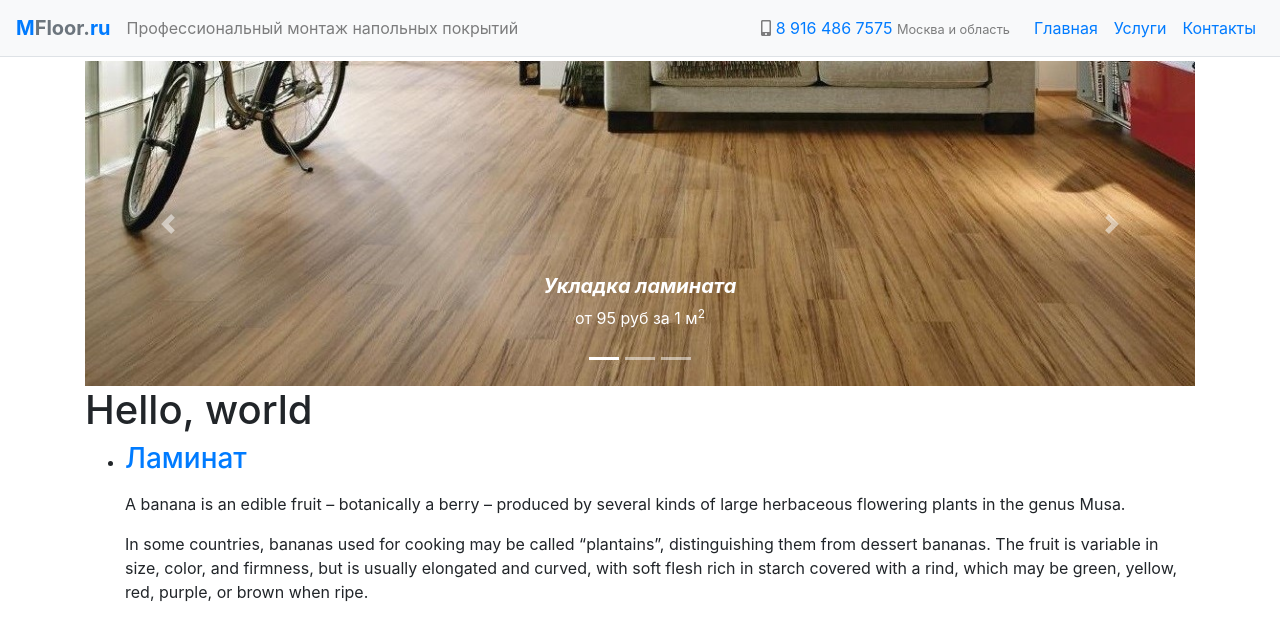
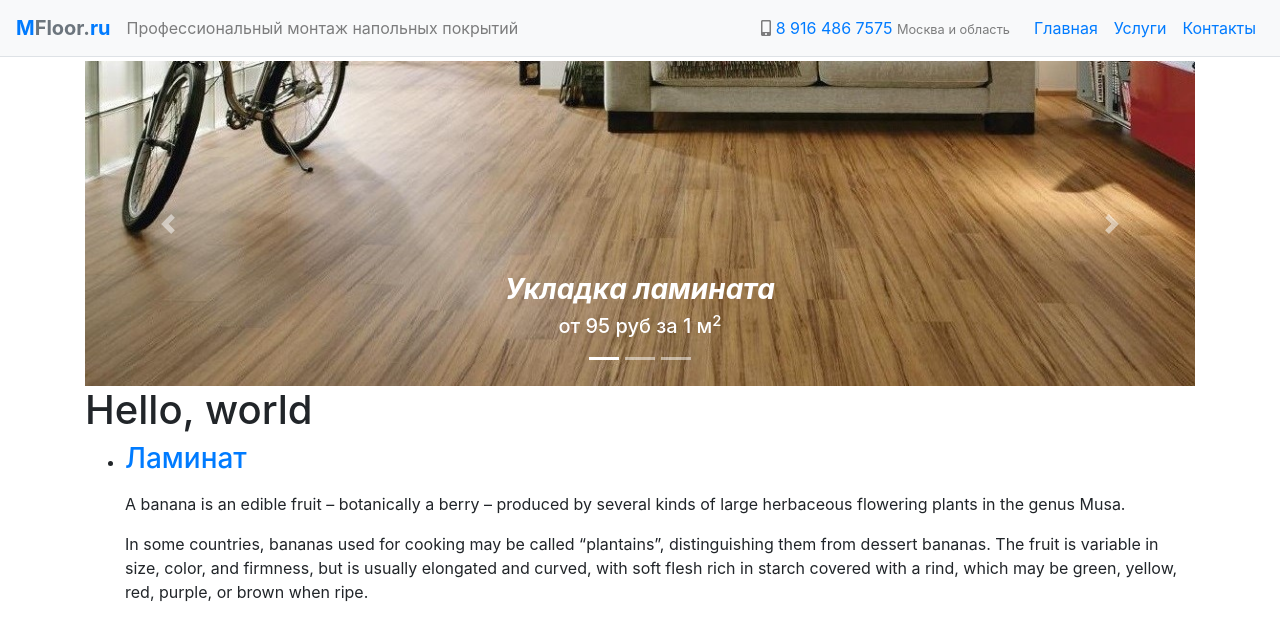
Before and after one commit to nskforward/MFloor, a Jekyll site: the page built from index.html, in a window 1280 px wide. Shown: the top 641 px of the page. Built offline with Jekyll 4.4.1, drawn with Linux system fonts in a browser that asks for light colours.

```diff
--- a/index.html
+++ b/index.html
@@ -12,22 +12,22 @@
         <div class="carousel-item active">
             <img class="d-block w-100" src="/assets/img/slides/slide1.jpg" alt="укладка ламината">
             <div class="carousel-caption d-none d-md-block">
-                <h5 class="text-white"><b><i>Укладка ламината</i></b></h5>
-                <p class="text-white">от 95 руб за 1 м<sup>2</sup></p>
+                <h3 class="text-white"><b><i>Укладка ламината</i></b></h3>
+                <h5 class="text-white">от 95 руб за 1 м<sup>2</sup></h5>
             </div>
         </div>
         <div class="carousel-item">
             <img class="d-block w-100" src="/assets/img/slides/slide2.jpg" alt="укладка ковролина">
             <div class="carousel-caption d-none d-md-block">
-                <h5 class="text-default"><i>Настил ковролина и линолеума</i></h5>
-                <p class="text-white">от 120 руб за 1 м<sup>2</sup></p>
+                <h3 class="text-default"><i>Настил ковролина и линолеума</i></h3>
+                <h5 class="text-white">от 120 руб за 1 м<sup>2</sup></h5>
             </div>
         </div>
         <div class="carousel-item">
             <img class="d-block w-100" src="/assets/img/slides/slide3.jpg" alt="заливка наливного пола">
             <div class="carousel-caption d-none d-md-block">
-                <h5 class="text-white"><b><i>Заливка наливных полов</i></b></h5>
-                <p class="text-white">от 400 руб за 1 м<sup>2</sup></p>
+                <h3 class="text-white"><b><i>Заливка наливных полов</i></b></h3>
+                <h5 class="text-white">от 400 руб за 1 м<sup>2</sup></h5>
             </div>
         </div>
     </div>
```
